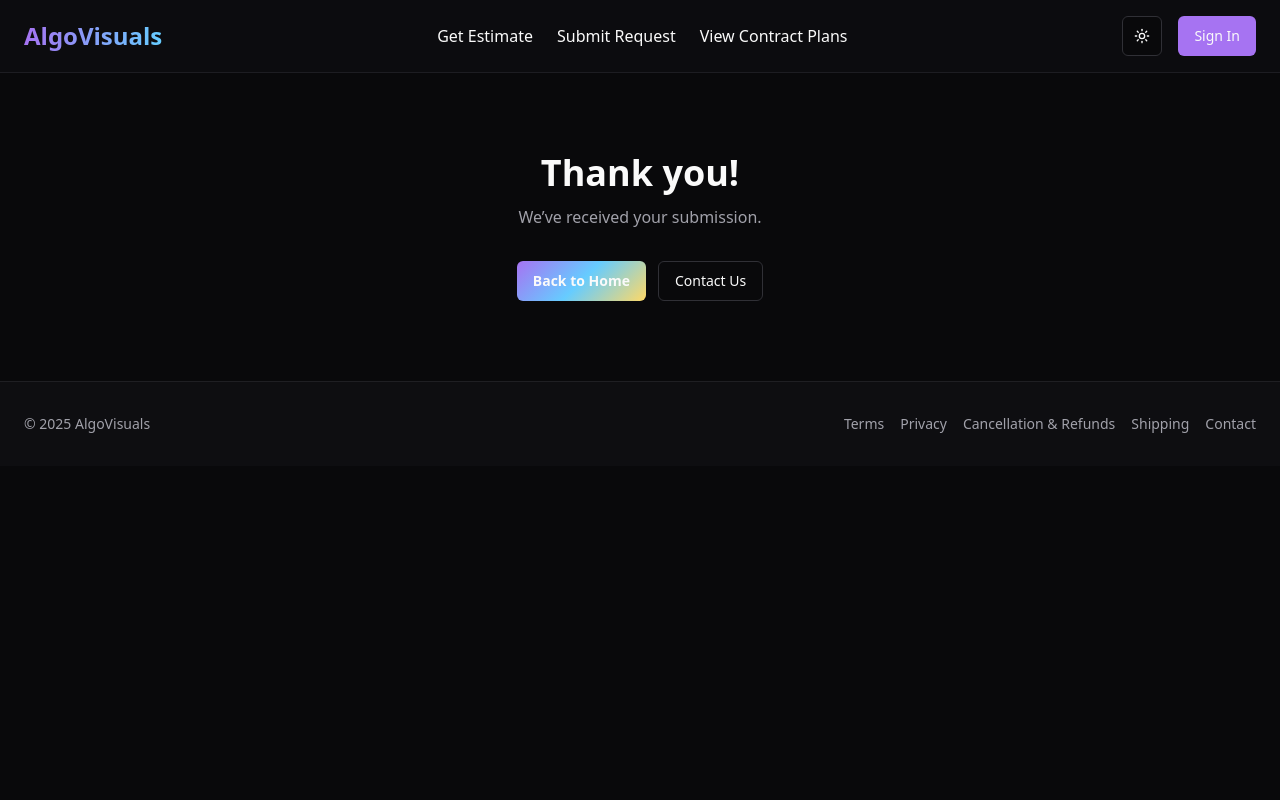
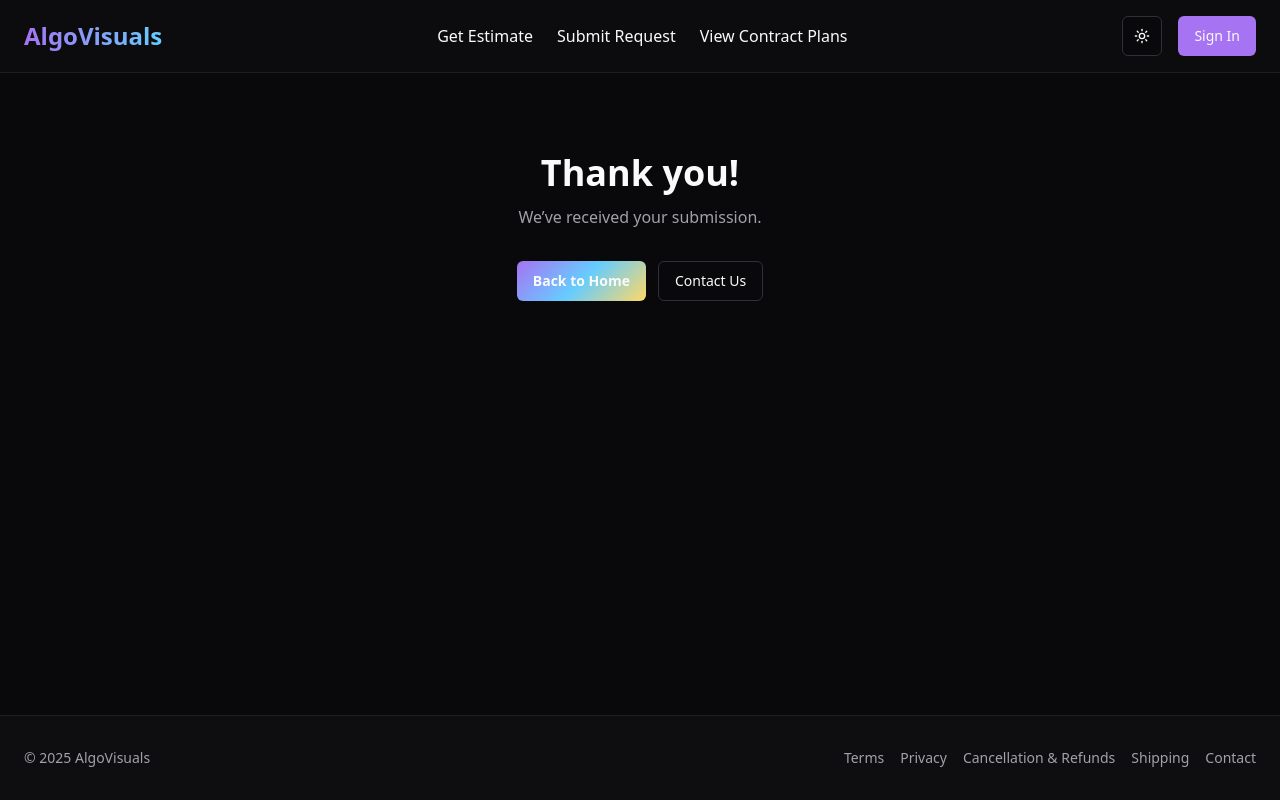
Before and after one commit to harshnnn/motion-math-studio, a React (Vite) app: page /thank-you in a window 1280 px wide. Built offline with nearby package versions, Linux system fonts and the light colour scheme.

Commit message:
Refactor ThankYou component layout structure

```diff
--- a/src/pages/ThankYou.tsx
+++ b/src/pages/ThankYou.tsx
@@ -38,8 +38,9 @@
   }, [type]);
 
   return (
-    <div className="min-h-screen bg-background">
+    <div className="min-h-screen bg-background flex flex-col">
       <Navigation />
+      <main className="flex-1">
         <section className="px-6 py-20">
           <div className="max-w-3xl mx-auto text-center">
             <h1 className="text-4xl font-bold text-foreground">{content.title}</h1>
@@ -54,6 +55,7 @@
             </div>
           </div>
         </section>
+      </main>
       <Footer />
     </div>
   );
```
Lines whose indentation alone changed are shown as unchanged.
